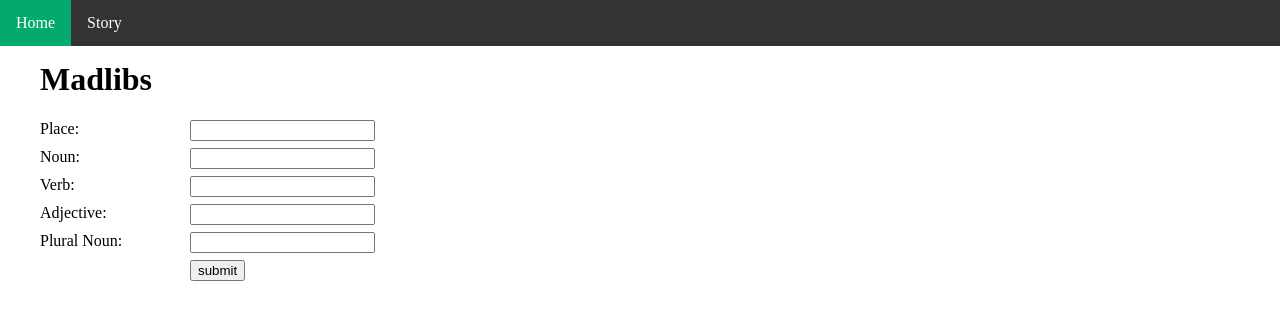
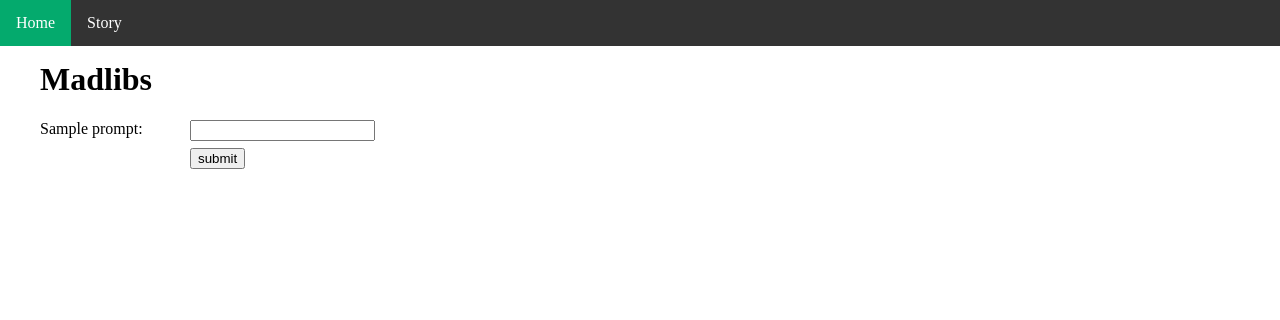
Before and after one commit to Katsurio/FlaskMadlibs, a Flask app: template templates/home.html in a window 1280 px wide. Shown: the top 320 px of the page. Run offline with Flask 2, Linux system fonts and the light colour scheme; the template is opened without the code that fills it: values that come from a table or form of the project are taken from there, most other values are stand-ins (such as "Sample title", 1, 10 or a date in 2020).

Commit message:
feat: refactored code to integrate with Stories class more efficiently

```diff
--- a/app.py
+++ b/app.py
@@ -2,7 +2,7 @@ from flask import Flask, render_template, redirect
 from flask.globals import request
 from flask_debugtoolbar import DebugToolbarExtension
 
-from Stories import Story
+from Stories import Story, story
 from MadLibsForm import MadLibForm
 
 COMPLIMENTS = ["cool", "clever", "tenacious", "awesome", "Pythonic"]
@@ -16,8 +16,12 @@ debug = DebugToolbarExtension(app)
 @app.route('/')
 def home():
     """Return homepage."""
+    ex_story = story
+
     form = MadLibForm()
+
     msg = ""
+
     if form.validate_on_submit():
         place = form.place.data
         noun = form.noun.data
@@ -28,7 +32,9 @@ def home():
         return redirect('/story')
     else:
         msg = "Error"
-    return render_template("home.html", form = form)
+
+    return render_template("home.html", form = form, story = ex_story, msg = msg)
+
 
 
 
@@ -37,23 +43,29 @@ def home():
 def post_story():
     """Return madlib story from form submit."""
 
-    place = request.form["place"]
-    noun = request.form["noun"]
-    verb = request.form["verb"]
-    adjective = request.form["adjective"]
-    plural_noun = request.form["plural_noun"]
-
-    madlib = Story(
-        [place,
-         noun,
-         verb,
-         adjective,
-         plural_noun
-        ],
-        """Once upon a time in a long-ago {place}, there lived a
-        large {adjective} {noun}. It loved to {verb} {plural_noun}."""
-    )
-
-    text = madlib.generate(request.form)
+    text = story.generate(request.form)
 
     return render_template("story.html", text=text)
+
+# Refactored code to integrate with Stories class more efficiently
+# but still want to keep this code!
+    # place = request.form["place"]
+    # noun = request.form["noun"]
+    # verb = request.form["verb"]
+    # adjective = request.form["adjective"]
+    # plural_noun = request.form["plural_noun"]
+
+    # madlib = Story(
+    #     [place,
+    #      noun,
+    #      verb,
+    #      adjective,
+    #      plural_noun
+    #     ],
+    #     """Once upon a time in a long-ago {place}, there lived a
+    #     large {adjective} {noun}. It loved to {verb} {plural_noun}."""
+    # )
+
+    # text = madlib.generate(request.form)
+
+    # return render_template("story.html", text=text)
--- a/templates/base.html
+++ b/templates/base.html
@@ -8,7 +8,7 @@
     <div class="container">
       <nav id="navbar" class="navbar">
         <ul id="navbar-ul" class="navbar-ul">
-          <li><a class="active" href="#home">Home</a></li>
+          <li><a class="active" href="/">Home</a></li>
           <li><a href="story">Story</a></li>
         </ul>
       </nav>
--- a/templates/home.html
+++ b/templates/home.html
@@ -8,6 +8,25 @@
 {% endblock %}
 
 {% block content %}
+    {% if story %}
+
+        <form id="madlib-form" class="madlib-form" method="POST" action="/story">
+            {{ form.csrf_token }}
+            {% for prompt in story.prompts %}
+                <div>
+                    <label for="{{prompt}}">{{prompt}}:</label>
+                    <input id="{{prompt}}" name="{{prompt}}" required size="20" type="text">
+                </div>
+            {% endfor %}
+
+            <div>
+                <input type="submit" value="submit">
+            </div>
+        </form>
+
+
+
+    {% elif form == "don't want this code to run but still want to keep it" %}
         <form id="madlib-form" class="madlib-form" method="POST" action="/story">
             {{ form.csrf_token }}
             <div>
@@ -29,4 +48,10 @@
                 <input type="submit" value="submit">
             </div>
         </form>
+
+    {% else%}
+           <div>
+                {{ msg }}
+            </div>
+    {% endif %}
 {% endblock %}
```
Lines whose indentation alone changed are shown as unchanged.
